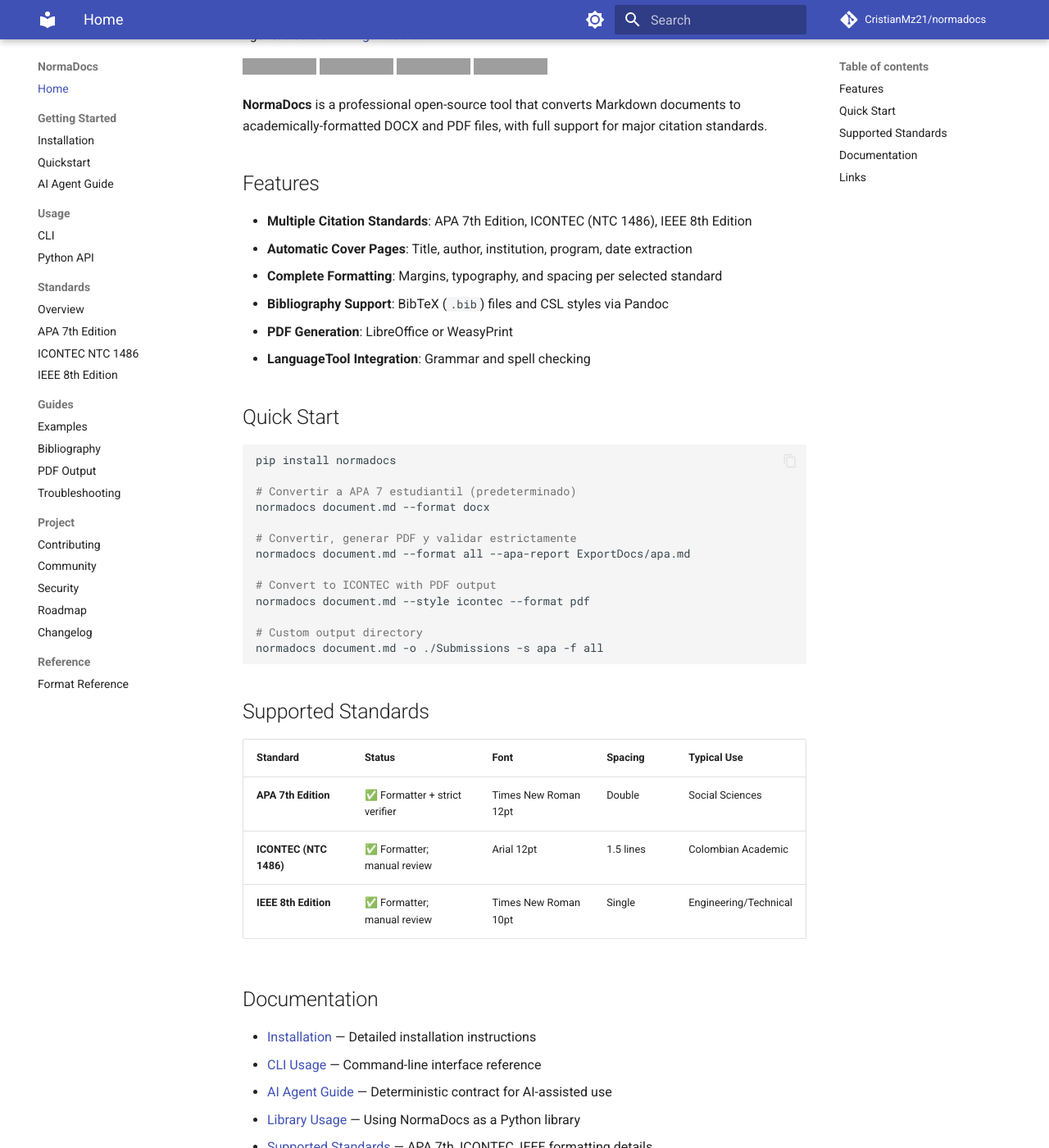
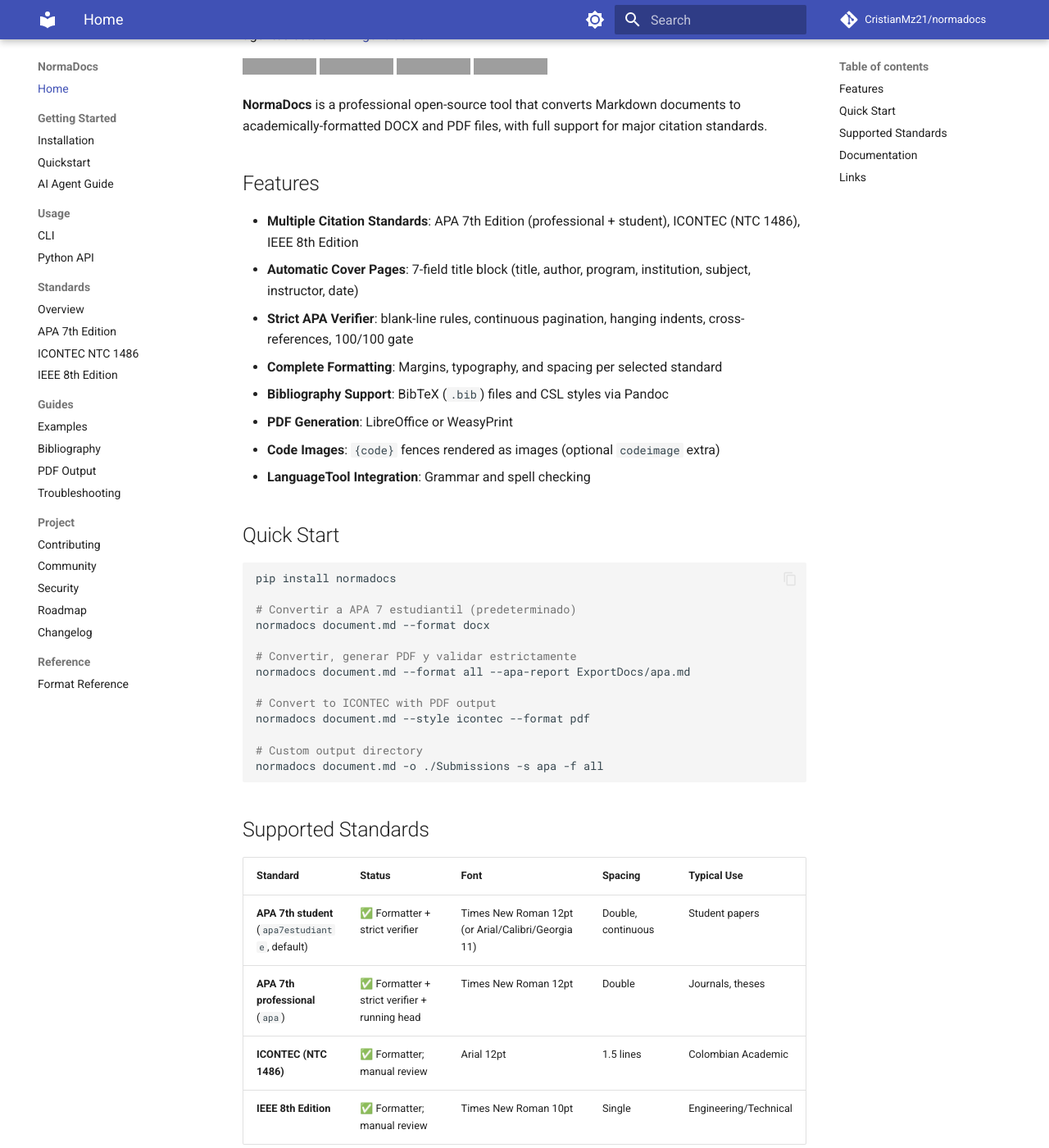
Before and after one commit to CristianMz21/normadocs, an MkDocs documentation site: the page built from docs/src/index.md, in a window 1280 px wide and 1400 px high, scrolled down 201 px. Shown: the whole window at 82% size. Built offline with MkDocs 1.6.1 and Material for MkDocs 9.7.7, drawn with Linux system fonts in a browser that asks for light colours; comment, search, counter and statistics services are not loaded; grey boxes are pictures that could not be loaded.

Commit message:
docs(site): refresh index, examples, troubleshooting, community, agent contract

```diff
--- a/docs/src/index.md
+++ b/docs/src/index.md
@@ -14,11 +14,13 @@
 
 ## Features
 
-- **Multiple Citation Standards**: APA 7th Edition, ICONTEC (NTC 1486), IEEE 8th Edition
-- **Automatic Cover Pages**: Title, author, institution, program, date extraction
+- **Multiple Citation Standards**: APA 7th Edition (professional + student), ICONTEC (NTC 1486), IEEE 8th Edition
+- **Automatic Cover Pages**: 7-field title block (title, author, program, institution, subject, instructor, date)
+- **Strict APA Verifier**: blank-line rules, continuous pagination, hanging indents, cross-references, 100/100 gate
 - **Complete Formatting**: Margins, typography, and spacing per selected standard
 - **Bibliography Support**: BibTeX (`.bib`) files and CSL styles via Pandoc
 - **PDF Generation**: LibreOffice or WeasyPrint
+- **Code Images**: `{code}` fences rendered as images (optional `codeimage` extra)
 - **LanguageTool Integration**: Grammar and spell checking
 
 ## Quick Start
@@ -43,7 +45,8 @@
 
 | Standard | Status | Font | Spacing | Typical Use |
 |----------|--------|------|---------|-------------|
-| **APA 7th Edition** | ✅ Formatter + strict verifier | Times New Roman 12pt | Double | Social Sciences |
+| **APA 7th student** (`apa7estudiante`, default) | ✅ Formatter + strict verifier | Times New Roman 12pt (or Arial/Calibri/Georgia 11) | Double, continuous | Student papers |
+| **APA 7th professional** (`apa`) | ✅ Formatter + strict verifier + running head | Times New Roman 12pt | Double | Journals, theses |
 | **ICONTEC (NTC 1486)** | ✅ Formatter; manual review | Arial 12pt | 1.5 lines | Colombian Academic |
 | **IEEE 8th Edition** | ✅ Formatter; manual review | Times New Roman 10pt | Single | Engineering/Technical |
 
```
Also changed, not shown: docs/src/ai-agent.md (+8 -5 lines), docs/src/community.md (+10 -3 lines), docs/src/contributing.md (+8 -2 lines), docs/src/examples.md (+9 -1 lines), docs/src/troubleshooting.md (+12 -3 lines).
